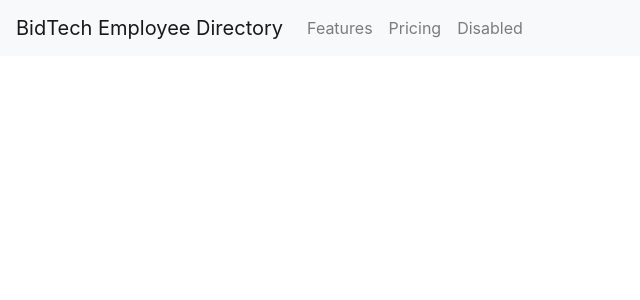
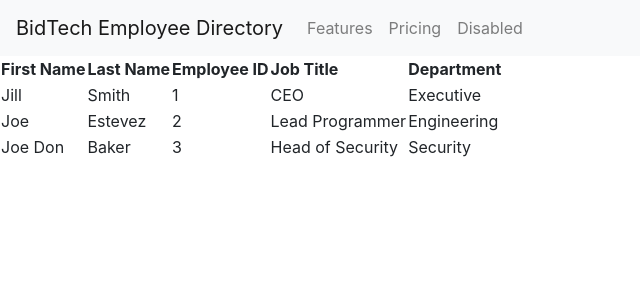
Before and after one commit to jjbidwell/employee-directory, a React (Create React App) app: page / in a window 1280 px wide. Shown: the top 300 px of the page, without its empty margins (0-640 px from the left). Built offline with nearby package versions, Linux system fonts and the light colour scheme.

Commit message:
added a basic table with some filler data

```diff
--- a/src/App.js
+++ b/src/App.js
@@ -1,9 +1,13 @@
 import './style.css';
-import Navbar from "./components/Navbar/navbar"
+import Navbar from "./components/Navbar/navbar";
+import Table from "./components/Table/table";
 
 function App() {
   return (
-    <Navbar />
+    <div>
+      <Navbar />
+      <Table />
+    </div>
   )
 }
 
--- /dev/null
+++ b/src/components/Table/table.js
@@ -0,0 +1,45 @@
+import React from "react";
+import "./table.css";
+import $ from"jquery";
+import "bootstrap/dist/css/bootstrap.css";
+import "bootstrap/dist/js/bootstrap.js";
+
+function Table() {
+    return (
+        <table>
+            <tbody>
+                <tr>
+                <th>First Name</th>
+                <th>Last Name</th>
+                <th>Employee ID</th>
+                <th>Job Title</th>
+                <th>Department</th>
+
+                </tr>
+                <tr>
+                <td>Jill</td>
+                <td>Smith</td>
+                <td>1</td>
+                <td>CEO</td>
+                <td>Executive</td>
+                </tr>
+                <tr>
+                <td>Joe</td>
+                <td>Estevez</td>
+                <td>2</td>
+                <td>Lead Programmer</td>
+                <td>Engineering</td>
+                </tr>
+                <tr>
+                <td>Joe Don</td>
+                <td>Baker</td>
+                <td>3</td>
+                <td>Head of Security</td>
+                <td>Security</td>
+                </tr>
+            </tbody>
+      </table>
+    );
+  }
+
+  export default Table;
```
Also changed, not shown: src/components/Searchbar/searchbar.css (added), src/components/Searchbar/searhbar.js (added), src/components/Table/table.css (added).
